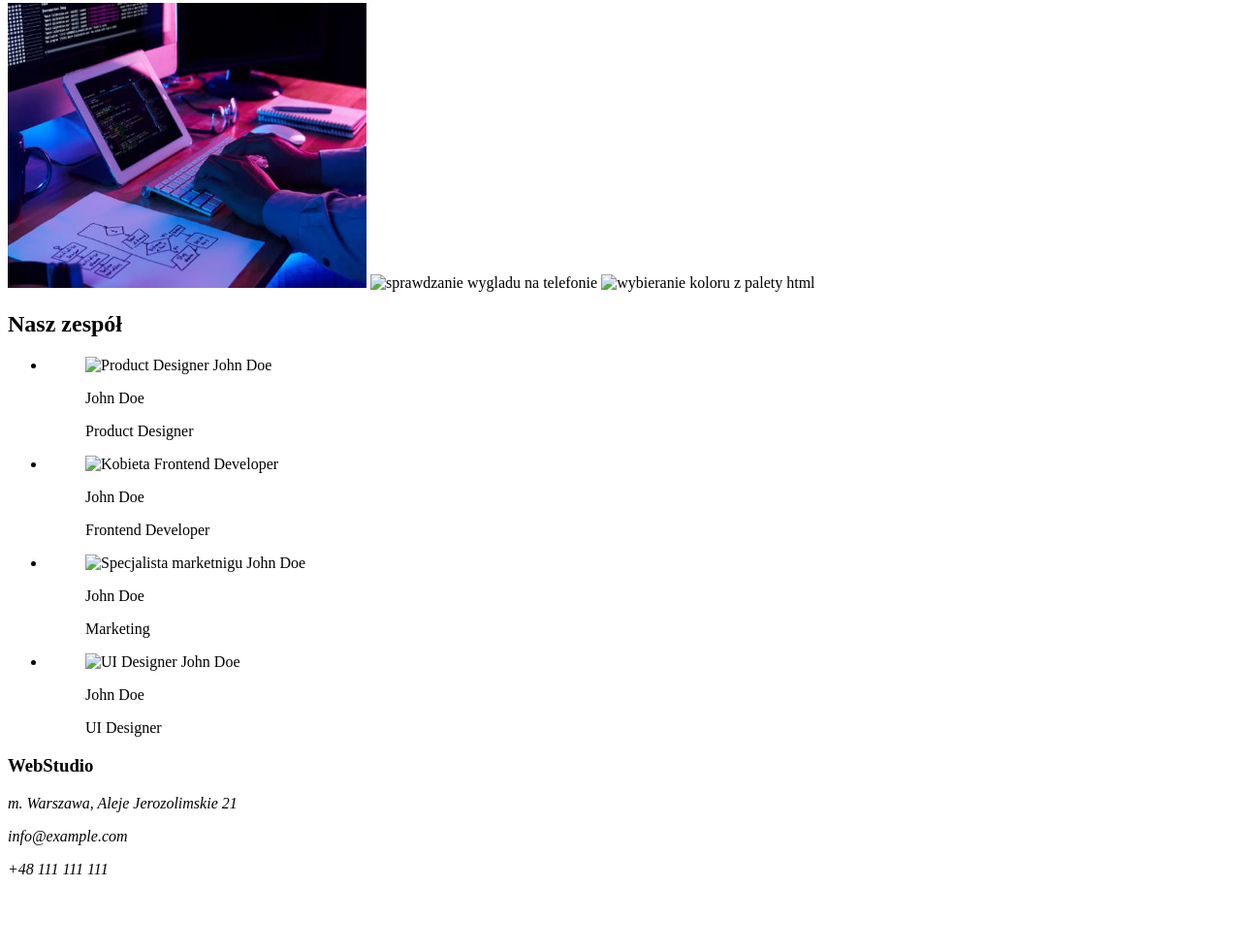
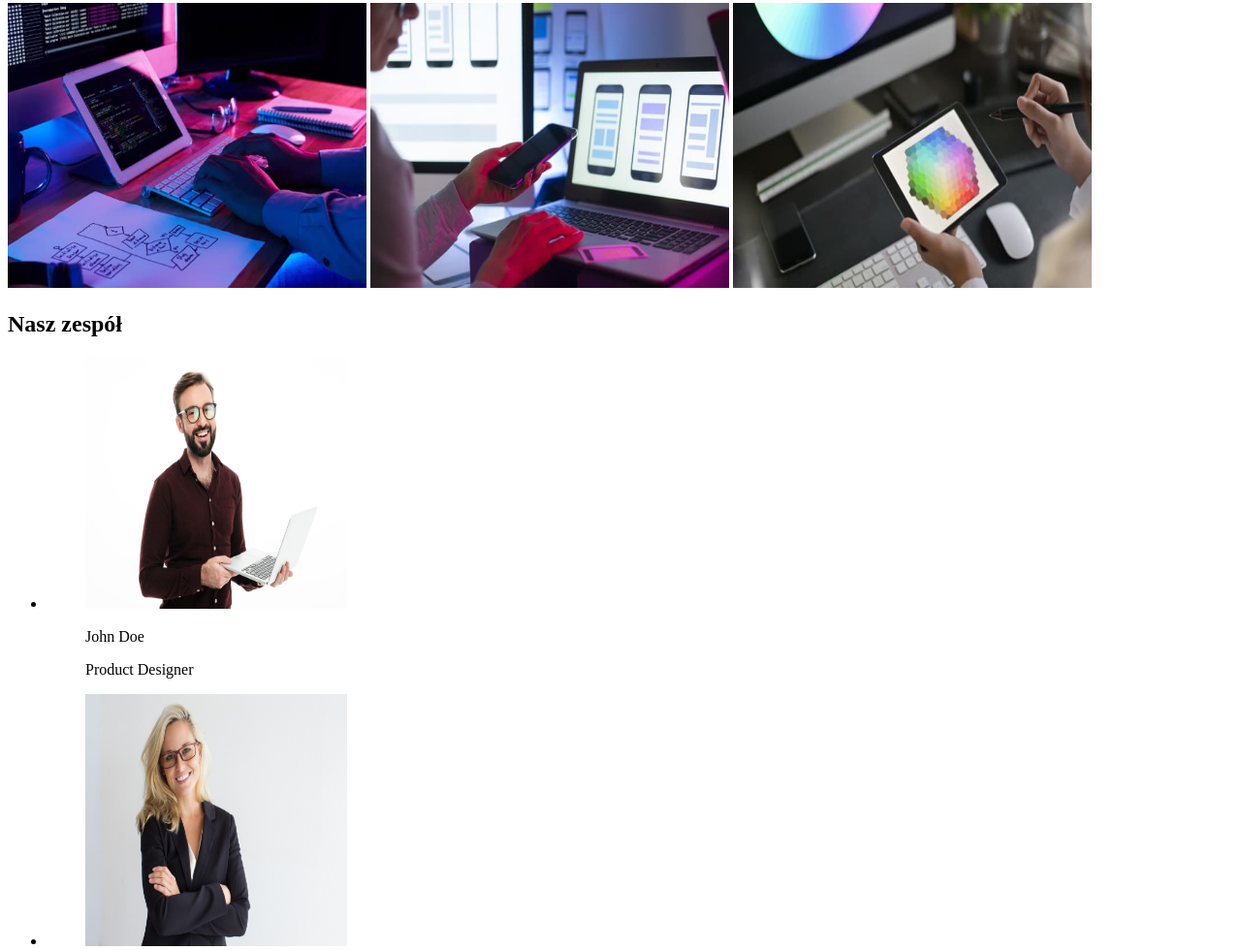
Before and after one commit to DawidSzotek/goit-markup-hw-01, a plain HTML site: page index.html in a window 1280 px wide. Shown: the part 577-1557 px from the top of the page at 97% size. Before the commit the page ends 1499 px from the top, so only its background shows below. Drawn offline with Linux system fonts and the light colour scheme; the site is published under a folder, as on GitHub Pages, so addresses that start at the root find nothing.

Commit message:
zmiany w image

```diff
--- a/index.html
+++ b/index.html
@@ -77,16 +77,15 @@
                         height="294"
                     />
 
-
                     <img
-                        src="/image/2.jpg"
+                        src="image/2.jpg"
                         alt="sprawdzanie wygladu na telefonie"
                         width="370"
                         height="294"
                     />
 
                     <img
-                        src="/image/3.jpg"
+                        src="image/3.jpg"
                         alt="wybieranie koloru z palety html"
                         width="370"
                         height="294"
@@ -102,7 +101,7 @@
                     <li>
                         <figure>
                             <img
-                                src="/image/4.jpg"
+                                src="image/4.jpg"
                                 alt=" Product Designer John Doe"
                                 width="270"
                                 height="260"
@@ -117,7 +116,7 @@
                     <li>
                         <figure>
                             <img
-                                src="/image/5.jpg"
+                                src="image/5.jpg"
                                 alt="Kobieta  Frontend Developer "
                                 width="270"
                                 height="260"
@@ -132,7 +131,7 @@
                     <li>
                         <figure>
                             <img
-                                src="/image/6.jpg"
+                                src="image/6.jpg"
                                 alt="Specjalista marketnigu John Doe"
                                 width="270"
                                 height="260"
@@ -148,7 +147,7 @@
                     <li>
                         <figure>
                             <img
-                                src="/image/7.jpg"
+                                src="image/7.jpg"
                                 alt="UI Designer John Doe"
                                 width="270"
                                 height="260"
@@ -167,7 +166,7 @@
                 <h3>WebStudio</h3>
                 <div>
                     <address>
-                        <p> m. Warszawa, Aleje Jerozolimskie 21</p>
+                        <p>m. Warszawa, Aleje Jerozolimskie 21</p>
                         <p>info@example.com</p>
                         <p>+48 111 111 111</p>
                     </address>
```
